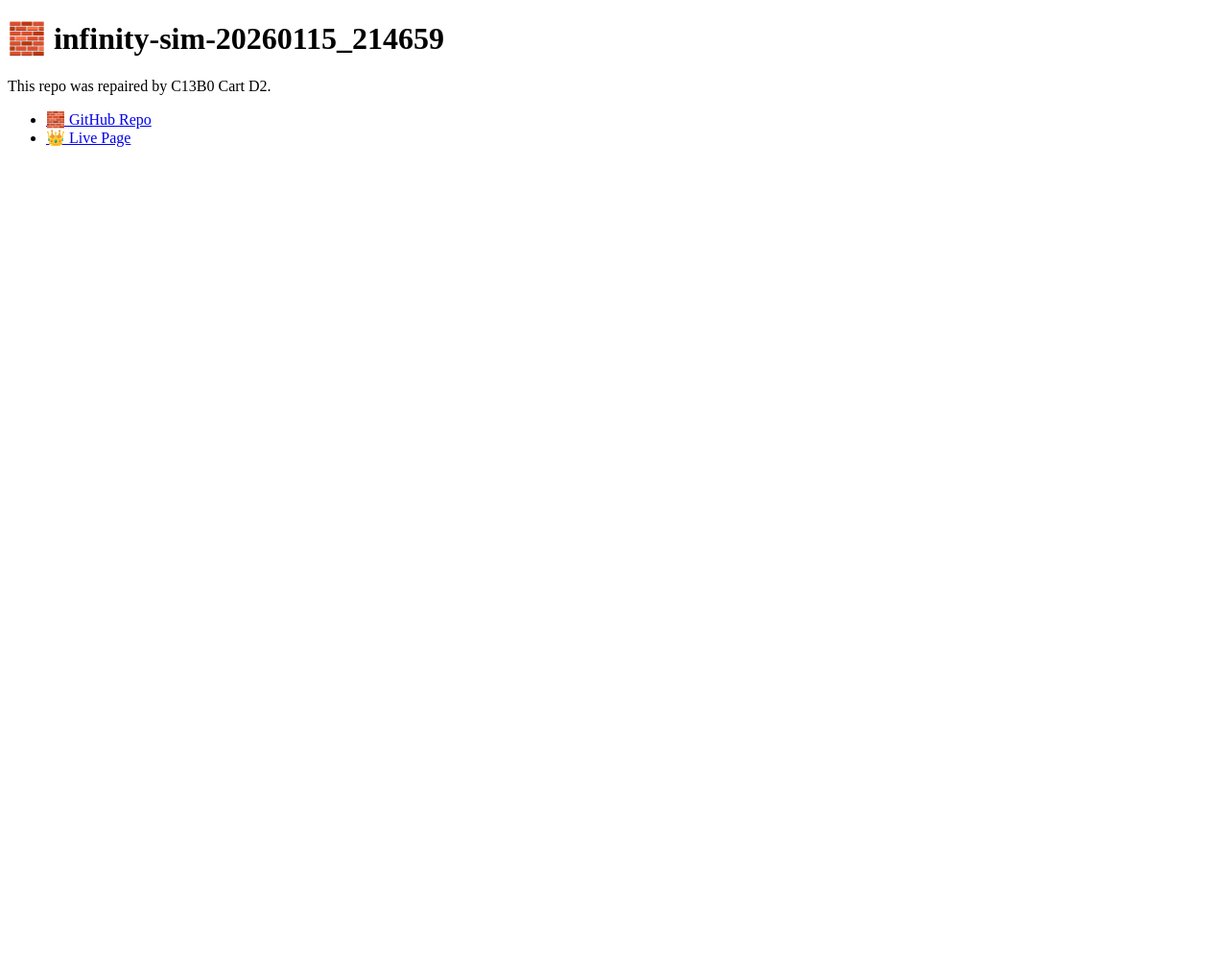
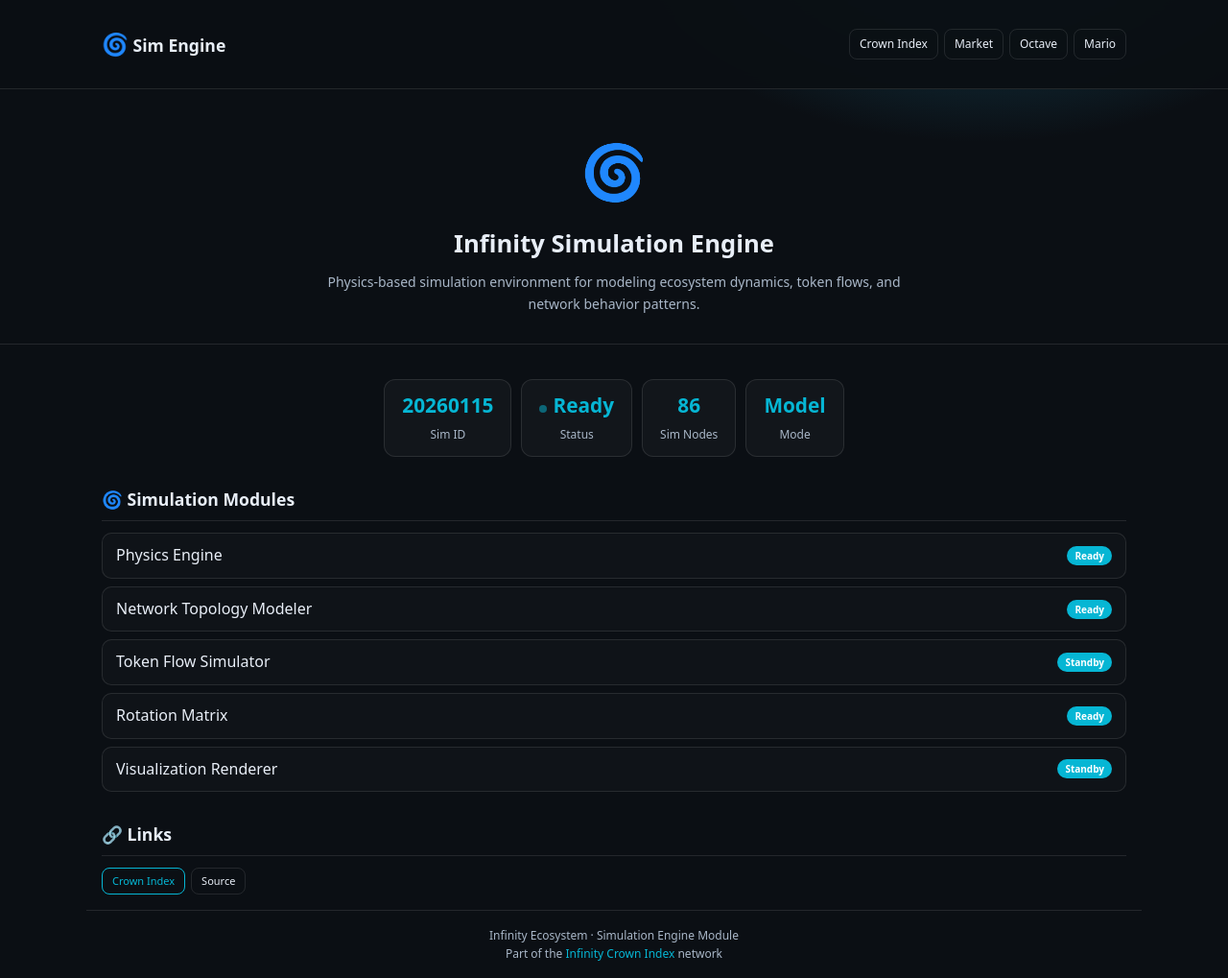
Before and after one commit to pewpi-infinity/infinity-sim-20260115_214659, a plain HTML site: page index.html in a window 1280 px wide. Shown: the whole page at 96% size. Before the commit the page ends 800 px from the top, so only its background shows below. Drawn offline with Linux system fonts and the light colour scheme.

Commit message:
Deploy sim index - Infinity ecosystem

```diff
--- a/index.html
+++ b/index.html
@@ -1,15 +1,145 @@
-<!doctype html>
-<html>
-<head>
-<meta charset="utf-8">
-<title>infinity-sim-20260115_214659</title>
-</head>
-<body>
-<h1>🧱 infinity-sim-20260115_214659</h1>
-<p>This repo was repaired by C13B0 Cart D2.</p>
-<ul>
-  <li><a href="https://github.com/pewpi-infinity/infinity-sim-20260115_214659">🧱 GitHub Repo</a></li>
-  <li><a href="https://pewpi-infinity.github.io/infinity-sim-20260115_214659/">👑 Live Page</a></li>
-</ul>
-</body>
-</html>
+<!doctype html><html lang="en"><head>
+<meta charset="utf-8"><meta name="viewport" content="width=device-width,initial-scale=1">
+<title>Simulation Engine - 20260115_2</title>
+<style>
+:root {
+  --bg: #0b0f14;
+  --panel: #0f1620;
+  --line: rgba(255,255,255,.1);
+  --text: #e8eef7;
+  --muted: #a9b7c8;
+  --accent: #06b6d4;
+  --accent2: #22d3ee;
+}
+* { box-sizing: border-box; margin: 0; padding: 0; }
+body {
+  background: radial-gradient(800px 500px at 80% -10%, #164e63, transparent 50%), var(--bg);
+  color: var(--text);
+  font-family: system-ui, -apple-system, sans-serif;
+  line-height: 1.6;
+  min-height: 100vh;
+}
+a { color: var(--accent); text-decoration: none; }
+a:hover { text-decoration: underline; }
+.wrap { max-width: 1100px; margin: auto; padding: 16px; }
+header {
+  position: sticky; top: 0; z-index: 10;
+  background: rgba(11,15,20,.95);
+  backdrop-filter: blur(10px);
+  border-bottom: 1px solid var(--line);
+  padding: 12px 16px;
+}
+.hdr { display: flex; gap: 12px; align-items: center; flex-wrap: wrap; }
+.brand { font-weight: 800; font-size: 1.1rem; white-space: nowrap; }
+.brand-icon { font-size: 1.4rem; }
+.nav { display: flex; gap: 6px; flex-wrap: wrap; margin-left: auto; }
+.nav a {
+  font-size: 12px; padding: 5px 10px;
+  border: 1px solid var(--line); border-radius: 8px;
+  white-space: nowrap; color: var(--text);
+}
+.nav a:hover { background: rgba(255,255,255,.06); text-decoration: none; }
+.hero {
+  text-align: center; padding: 40px 16px 30px;
+  border-bottom: 1px solid var(--line);
+}
+.hero-icon { font-size: 3.5rem; margin-bottom: 12px; }
+.hero h1 { font-size: 1.6rem; font-weight: 800; margin-bottom: 8px; }
+.hero p { color: var(--muted); max-width: 600px; margin: auto; font-size: 14px; }
+.stats { display: flex; gap: 10px; flex-wrap: wrap; justify-content: center; margin: 20px 0; }
+.stat {
+  border: 1px solid var(--line); border-radius: 12px;
+  padding: 10px 18px; text-align: center;
+  background: rgba(255,255,255,.03);
+}
+.stat strong { display: block; font-size: 1.3rem; color: var(--accent); }
+.stat span { font-size: 12px; color: var(--muted); }
+.grid { display: grid; grid-template-columns: repeat(auto-fill, minmax(300px, 1fr)); gap: 12px; margin-top: 20px; }
+.card {
+  border: 1px solid var(--line); border-radius: 14px;
+  padding: 16px; background: rgba(255,255,255,.03);
+  transition: border-color .2s, transform .2s;
+}
+.card:hover { border-color: var(--accent); transform: translateY(-2px); }
+.card-title { font-weight: 700; font-size: 14px; margin-bottom: 4px; }
+.card-desc { font-size: 12px; color: var(--muted); margin-bottom: 10px; }
+.card-links { display: flex; gap: 6px; flex-wrap: wrap; }
+.btn {
+  font-size: 11px; padding: 4px 10px;
+  border: 1px solid var(--line); border-radius: 8px;
+  color: var(--text); background: transparent;
+  cursor: pointer; text-decoration: none;
+}
+.btn:hover { background: rgba(255,255,255,.06); text-decoration: none; }
+.btn-accent { border-color: var(--accent); color: var(--accent); }
+section { margin-top: 30px; }
+section h2 { font-size: 1.1rem; font-weight: 700; margin-bottom: 12px; padding-bottom: 8px; border-bottom: 1px solid var(--line); }
+.tiny { font-size: 11px; color: var(--muted); }
+footer {
+  border-top: 1px solid var(--line);
+  margin-top: 40px; padding: 16px 0;
+  text-align: center; font-size: 12px; color: var(--muted);
+}
+.pulse { animation: pulse 2s ease-in-out infinite; }
+@keyframes pulse { 0%,100% { opacity: 1; } 50% { opacity: .5; } }
+.status-dot { display: inline-block; width: 8px; height: 8px; border-radius: 50%; background: var(--accent); margin-right: 6px; }
+.module-list { list-style: none; }
+.module-list li {
+  padding: 10px 14px; border: 1px solid var(--line); border-radius: 10px;
+  margin-bottom: 8px; display: flex; justify-content: space-between; align-items: center;
+  background: rgba(255,255,255,.02);
+}
+.module-list li:hover { border-color: var(--accent); }
+.tag { font-size: 10px; padding: 2px 8px; border-radius: 99px; background: var(--accent); color: #fff; font-weight: 600; }
+</style>
+</head><body>
+<header><div class="wrap hdr">
+  <span class="brand"><span class="brand-icon">&#x1F300;</span> Sim Engine</span>
+
+    <nav class="nav">
+      <a href="https://pewpi-infinity.github.io/infinity-crown-index/">Crown Index</a>
+      <a href="https://pewpi-infinity.github.io/infinity-spark-market/">Market</a>
+      <a href="https://pewpi-infinity.github.io/smug_look/">Octave</a>
+      <a href="https://pewpi-infinity.github.io/MARIO-TOKENS/">Mario</a>
+    </nav>
+</div></header>
+
+<div class="hero">
+  <div class="hero-icon">&#x1F300;</div>
+  <h1>Infinity Simulation Engine</h1>
+  <p>Physics-based simulation environment for modeling ecosystem dynamics, token flows, and network behavior patterns.</p>
+</div>
+
+<div class="wrap">
+  <div class="stats">
+    <div class="stat"><strong>20260115</strong><span>Sim ID</span></div>
+    <div class="stat"><strong><span class="status-dot pulse"></span>Ready</strong><span>Status</span></div>
+    <div class="stat"><strong>86</strong><span>Sim Nodes</span></div>
+    <div class="stat"><strong>Model</strong><span>Mode</span></div>
+  </div>
+
+  <section>
+    <h2>&#x1F300; Simulation Modules</h2>
+    <ul class="module-list">
+      <li><span>Physics Engine</span><span class="tag">Ready</span></li>
+      <li><span>Network Topology Modeler</span><span class="tag">Ready</span></li>
+      <li><span>Token Flow Simulator</span><span class="tag">Standby</span></li>
+      <li><span>Rotation Matrix</span><span class="tag">Ready</span></li>
+      <li><span>Visualization Renderer</span><span class="tag">Standby</span></li>
+    </ul>
+  </section>
+
+  <section>
+    <h2>&#x1F517; Links</h2>
+    <div class="card-links">
+      <a class="btn btn-accent" href="https://pewpi-infinity.github.io/infinity-crown-index/">Crown Index</a>
+      <a class="btn" href="https://github.com/pewpi-infinity/infinity-sim-20260115_214659" target="_blank">Source</a>
+    </div>
+  </section>
+</div>
+
+<footer class="wrap">
+  Infinity Ecosystem &middot; Simulation Engine Module<br>
+  Part of the <a href="https://pewpi-infinity.github.io/infinity-crown-index/">Infinity Crown Index</a> network
+</footer>
+</body></html>
```
